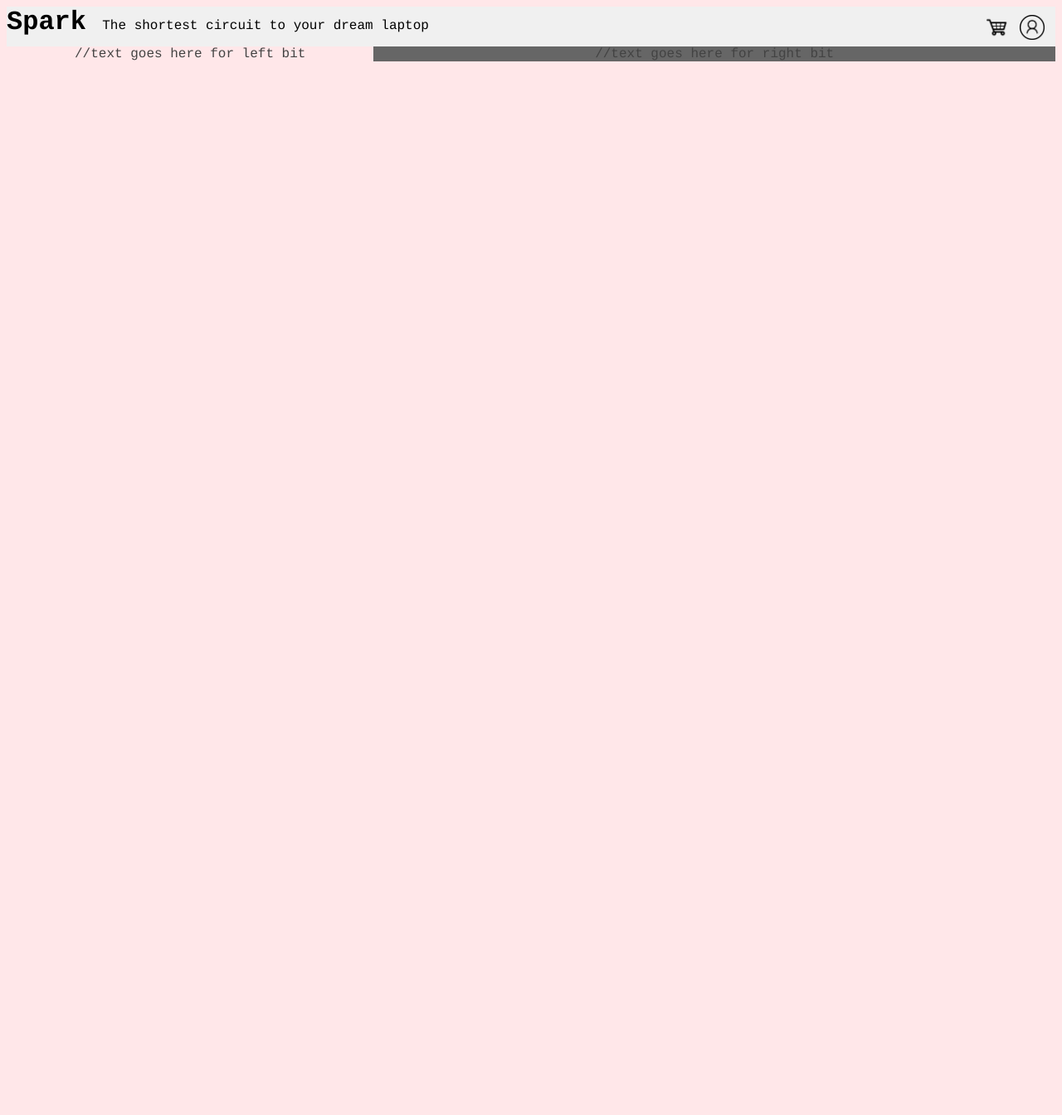
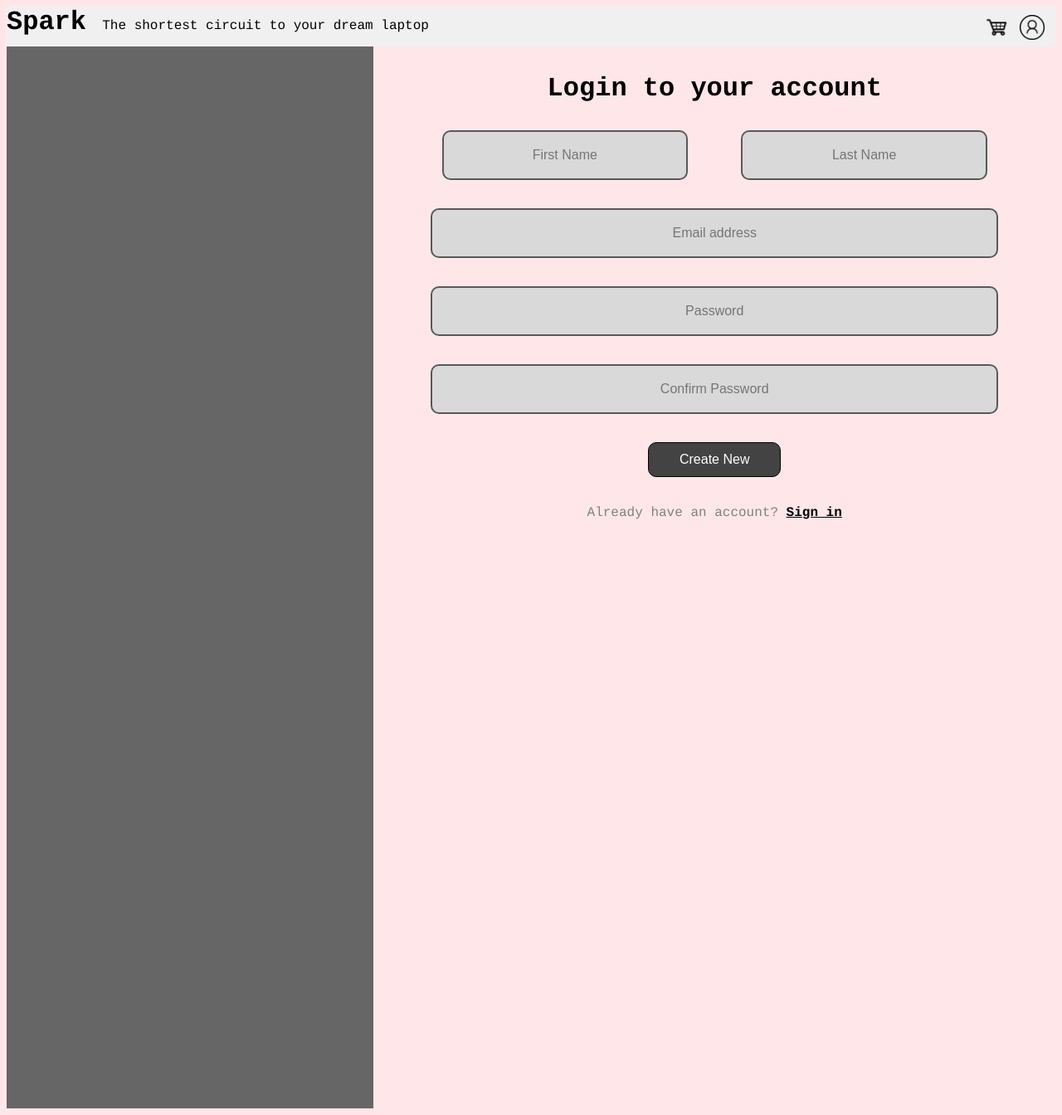
Before and after one commit to waterpie10/Spark, a PHP site: page /createaccount.html in a window 1280 px wide. Shown: the whole page at 83% size. Before the commit the page ends 74 px from the top, so only its background shows below. Run offline with PHP 8.4, Linux system fonts and the light colour scheme.

Commit message:
created Create account page

```diff
--- a/createaccount.html
+++ b/createaccount.html
@@ -11,15 +11,16 @@
         }
 
         .left-div {
-          width: 35%; /* Set width to 65% */
-          background-color:#ffe7e9;
+          width: 35vw; /* Set width to 65% */
+          height: 100vw;
+          background-color:#666666ff;
           text-align:center;
           /* Add other styling properties as needed */
         }
 
         .right-div {
-          width: 65%; /* Set width to 35% */
-          background-color: #666666ff;
+          width: 65vw; /* Set width to 35% */
+          background-color: #ffe7e9;
           text-align:center;
           /* Add other styling properties as needed */
         }
@@ -35,12 +36,31 @@
     <div class="container">
         <div class="left-div">
 
-            //text goes here for left bit
 
         </div>
         <div class="right-div">
 
-            //text goes here for right bit
+          <p class="text" style="font-weight:bold;color:black;font-size:2em;">Login to your account</p><p></p>
+
+          <div class="name-container">
+            <div class="fname">
+              <input type="text" id="fname-entry" name="text-entry" placeholder="First Name" style="width:70%;">
+            </div>
+
+            <div class="lname">
+              <input type="text" id="lname-entry" name="text-entry" placeholder="Last Name" style="width:70%;">
+            </div>
+          </div>
+          <p></p>
+            <br>
+          <input type="text" id="email-entry" name="text-entry" placeholder="Email address" style="width:50vw;"><p></p><br>
+          <input type="text" id="password-entry" name="text-entry" placeholder="Password"style="width:50vw;"><p></p><br>
+          <input type="text" id="password-reentry" name="text-entry" placeholder="Confirm Password"style="width:50vw;"><p></p><br>
+          <button class = "box4" type="submit" >Create New</button>
+          <br>
+          <p class="text" style="color:grey;font-size:1em;">Already have an account?
+          <a href="login.html" style="font-weight:bold; color:black ;font-size:1em;">Sign in</a></p><p></p>
+
 
         </div>
     </div>
--- a/mystyles.css
+++ b/mystyles.css
@@ -158,3 +158,18 @@ margin-right: auto;
 .question {
     display: none;
 }
+
+.name-container {
+    display: flex;
+    justify-content: center;
+    align-items: center;
+}
+.fname {
+    flex: 1;
+    padding-left: 50px;
+}
+
+.lname {
+    flex: 1;
+    padding-right: 50px;
+}
```
